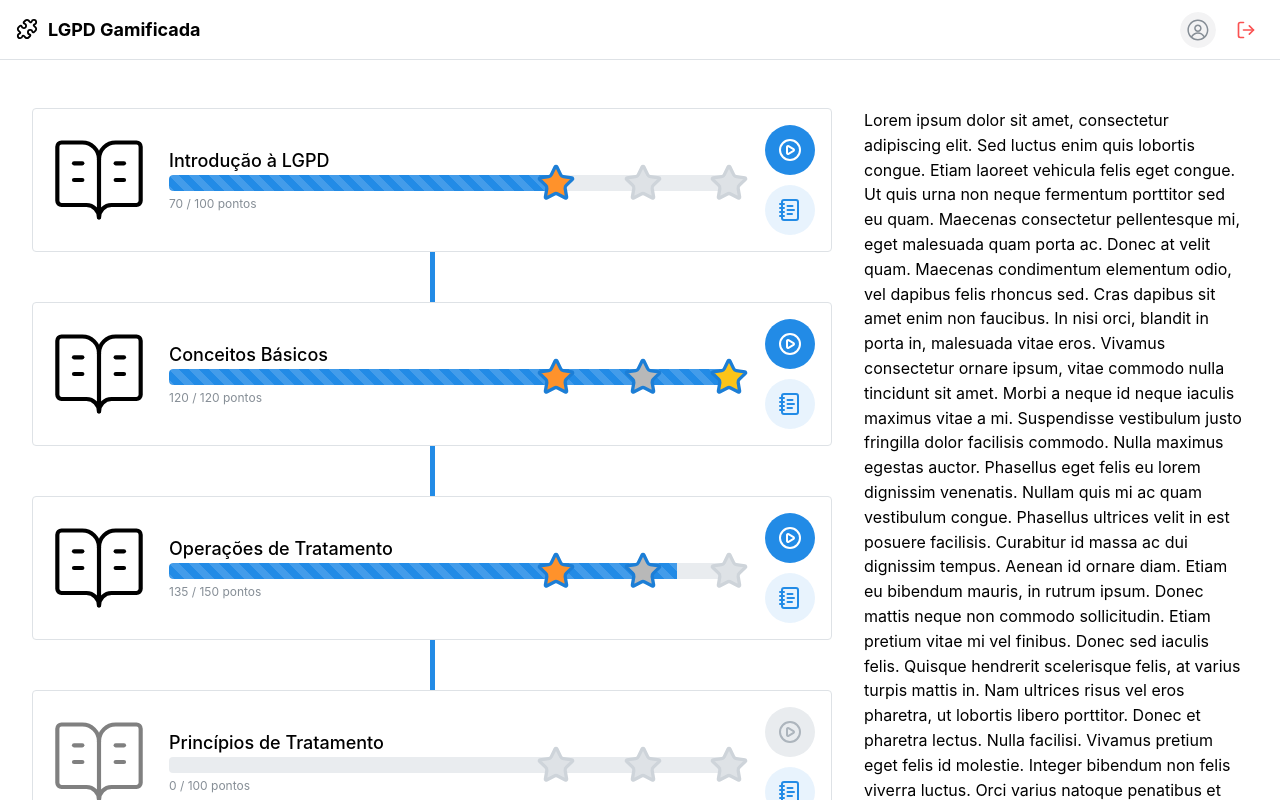
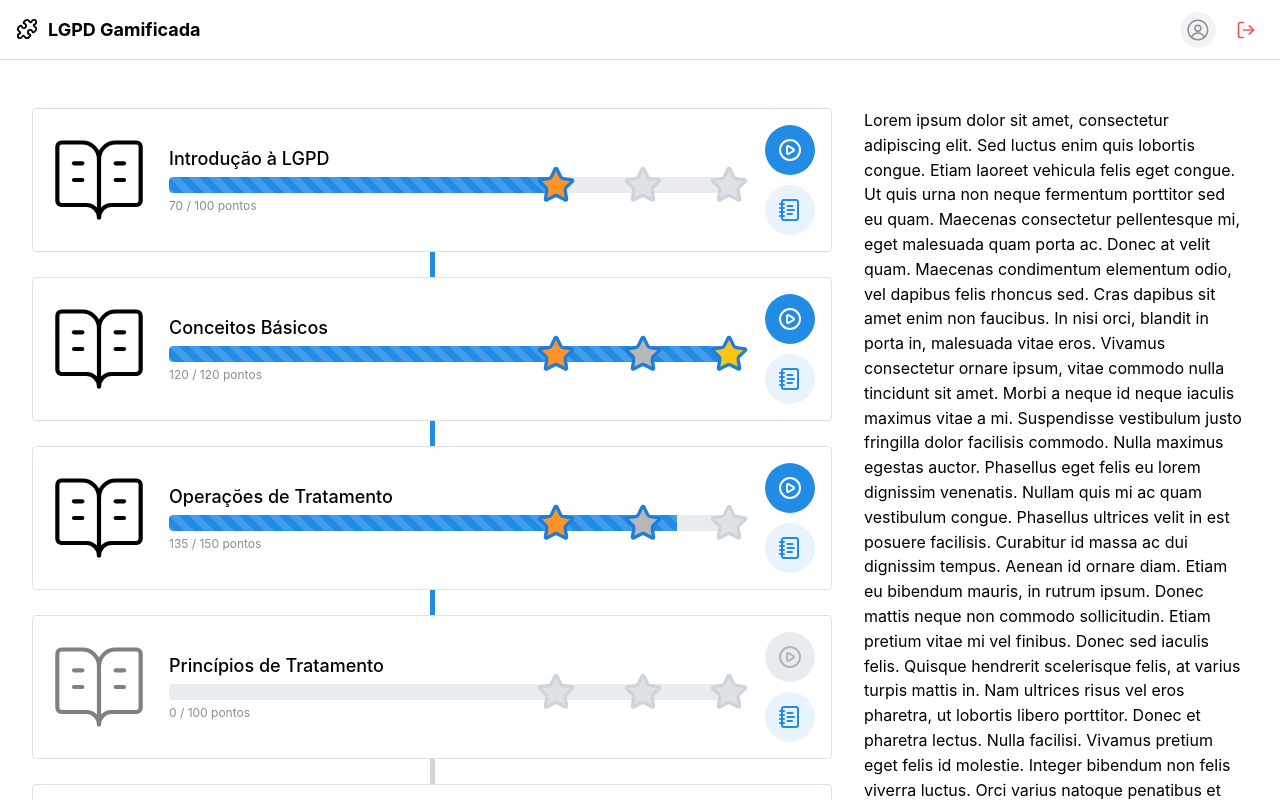
Before and after one commit to sammycosta/lgpd-gamification, a Next.js app in the folder app/apps/web/: page / in a window 1280 px wide. Shown: the top 800 px of the page. Built offline with nearby package versions, Linux system fonts and the light colour scheme; no server answers.

Commit message:
melhora responsividade e indicativo locked

```diff
--- a/app/apps/web/src/components/home/ModuleCard.tsx
+++ b/app/apps/web/src/components/home/ModuleCard.tsx
@@ -1,5 +1,22 @@
-import { Box, Button, Card, Group, Stack, Text, Tooltip } from '@mantine/core'
-import { BookOpenText, NotebookText, PlayCircle } from 'lucide-react'
+import {
+  Box,
+  Button,
+  Card,
+  Group,
+  Popover,
+  Stack,
+  Text,
+  ThemeIcon,
+  Tooltip,
+  useMantineTheme
+} from '@mantine/core'
+import { useMediaQuery } from '@mantine/hooks'
+import {
+  BookOpenText,
+  LockKeyhole,
+  NotebookText,
+  PlayCircle
+} from 'lucide-react'
 import ProgressBar from './ProgressBar'
 
 interface ModuleCardProps {
@@ -18,55 +35,111 @@ export default function ModuleCard({
   maxPoints,
   locked
 }: ModuleCardProps) {
+  const theme = useMantineTheme()
+  const biggerThanXs = useMediaQuery(`(min-width: ${theme.breakpoints.xs})`)
+
   const progressPercentage = (points / maxPoints) * 100
   const iconComponent = icon || (
     <BookOpenText
       size={100}
       strokeWidth={1}
-      color={locked ? 'gray' : 'black'}
+      color={locked ? 'gray' : 'black'} // Fazer isso pros dinâmicos também no futuro.
     />
   )
 
-  // TODO: adicionar hook usemediaquery do mantine e fazer atualizações:
-  // diminuir espaçamentos/gaps no mobile e mais informações!
-  // TODO: Indicativo visual mais forte quando as seções estão bloqueadas.
-
   return (
     <Card padding="md" radius="sm" withBorder>
-      <Group justify="space-between" align="center" gap="lg" wrap="nowrap">
+      <Group
+        justify="space-between"
+        align="center"
+        wrap="nowrap"
+        gap={biggerThanXs ? 'lg' : 'xs'}
+      >
         <Box pos="relative">{iconComponent}</Box>
         <Box w="100%">
-          <Text fw={500} fz="lg">
+          <Text fw={500} fz="lg" mb={4}>
             {name}
           </Text>
-          <Group gap="xs" align="center" w="100%">
+          <Group gap="xs" align="center" w="100%" visibleFrom="xs">
             <ProgressBar progressPercentage={progressPercentage} />
           </Group>
           <Text
             fz="xs"
             c="dimmed"
             mt={4}
+            visibleFrom="xs"
           >{`${points} / ${maxPoints} pontos`}</Text>
         </Box>
         <Stack gap="xs">
-          <Tooltip label="Jogar" disabled={locked}>
+          <ActionButtons locked={locked} />
+        </Stack>
+      </Group>
+      <Box hiddenFrom="xs" mt="sm">
+        <Group align="center" w="100%">
+          <ProgressBar progressPercentage={progressPercentage} small />
+        </Group>
+        <Text
+          fz="xs"
+          c="dimmed"
+          mt={4}
+        >{`${points} / ${maxPoints} pontos`}</Text>
+      </Box>
+    </Card>
+  )
+}
+
+const ActionButtons = ({ locked }: { locked: boolean }) => {
+  return (
+    <>
+      {locked ? (
+        <Popover
+          width={320}
+          position="bottom"
+          withArrow
+          shadow="md"
+          arrowSize={15}
+        >
+          <Popover.Target>
             <Button
               variant="filled"
               size="lg"
               radius="xl"
-              disabled={locked}
               px="sm"
+              data-disabled
+              style={{ cursor: 'pointer' }}
             >
               <PlayCircle />
             </Button>
-          </Tooltip>
-          <Tooltip label="Saiba mais">
-            <Button variant="light" size="lg" radius="xl" px="sm">
-              <NotebookText />
-            </Button>
-          </Tooltip>
-        </Stack>
-      </Group>
-    </Card>
+          </Popover.Target>
+          <Popover.Dropdown>
+            <Group justify="center" gap="xs" wrap="nowrap">
+              <ThemeIcon
+                variant="gradient"
+                size="xl"
+                aria-label="Gradient action icon"
+                gradient={{ from: 'blue', to: 'cyan', deg: 90 }}
+              >
+                <LockKeyhole />
+              </ThemeIcon>
+              <Text size="sm" style={{ textAlign: 'center' }}>
+                Alcance ao menos <b>70%</b> do módulo anterior para desbloquear
+                atividades
+              </Text>
+            </Group>
+          </Popover.Dropdown>
+        </Popover>
+      ) : (
+        <Tooltip label="Jogar">
+          <Button variant="filled" size="lg" radius="xl" px="sm">
+            <PlayCircle />
+          </Button>
+        </Tooltip>
+      )}
+      <Tooltip label="Conteúdos">
+        <Button variant="light" size="lg" radius="xl" px="sm">
+          <NotebookText />
+        </Button>
+      </Tooltip>
+    </>
   )
 }
--- a/app/apps/web/src/components/home/ModulesList.tsx
+++ b/app/apps/web/src/components/home/ModulesList.tsx
@@ -29,7 +29,6 @@ export default function ModulesList({ modules }: ModulesListProps) {
         const lineColor = isCompleted
           ? theme.colors[theme.primaryColor][6]
           : theme.colors.gray[4]
-
         return (
           <Box key={module.id} w="100%">
             <ModuleCard {...module} />
@@ -39,7 +38,7 @@ export default function ModulesList({ modules }: ModulesListProps) {
                   style={{
                     width: rem(5),
                     backgroundColor: lineColor,
-                    height: rem(50)
+                    height: rem(25)
                   }}
                 />
               </Center>
--- a/app/apps/web/src/components/home/ProgressBar.tsx
+++ b/app/apps/web/src/components/home/ProgressBar.tsx
@@ -27,16 +27,32 @@ const styles: Record<string, MantineStyleProp> = {
 
 interface ProgressBarProps {
   progressPercentage: number
+  small?: boolean
 }
 
-export default function ProgressBar({ progressPercentage }: ProgressBarProps) {
+export default function ProgressBar({
+  progressPercentage,
+  small
+}: ProgressBarProps) {
   return (
     <Box pr="sm" style={styles.wrapper}>
       <Progress size="xl" value={progressPercentage} striped />
       <Group style={styles.iconWrapper}>
-        <StarGoal type="bronze" progressPercentage={progressPercentage} />
-        <StarGoal type="silver" progressPercentage={progressPercentage} />
-        <StarGoal type="gold" progressPercentage={progressPercentage} />
+        <StarGoal
+          type="bronze"
+          progressPercentage={progressPercentage}
+          small={small}
+        />
+        <StarGoal
+          type="silver"
+          progressPercentage={progressPercentage}
+          small={small}
+        />
+        <StarGoal
+          type="gold"
+          progressPercentage={progressPercentage}
+          small={small}
+        />
       </Group>
     </Box>
   )
@@ -45,10 +61,11 @@ export default function ProgressBar({ progressPercentage }: ProgressBarProps) {
 interface StarGoalProps {
   type: 'bronze' | 'silver' | 'gold'
   progressPercentage: number
+  small?: boolean
 }
 
 const StarGoal = (props: StarGoalProps) => {
-  const { progressPercentage, type } = props
+  const { progressPercentage, type, small } = props
 
   const theme = useMantineTheme()
   const colors = {
@@ -70,7 +87,7 @@ const StarGoal = (props: StarGoalProps) => {
   return (
     <Box style={{ ...styles.baseIcon, left: `${percentageGoal}%` }}>
       <Star
-        size={40}
+        size={small ? 30 : 40}
         color={achieved ? colors.borderAchieved : colors.border}
         fill={achieved ? colors[type] : theme.colors.gray[3]}
       />
--- a/app/package.json
+++ b/app/package.json
@@ -20,7 +20,7 @@
 	"packageManager": "bun@1.2.21",
 	"dependencies": {
 		"@mantine/core": "^8.2.7",
-		"@mantine/hooks": "^8.2.7"
+		"@mantine/hooks": "^8.3.1"
 	},
 	"devDependencies": {
 		"postcss": "^8.5.6",
```
Also changed, not shown: 1 other file (tests, documents, lock files or other folders).
